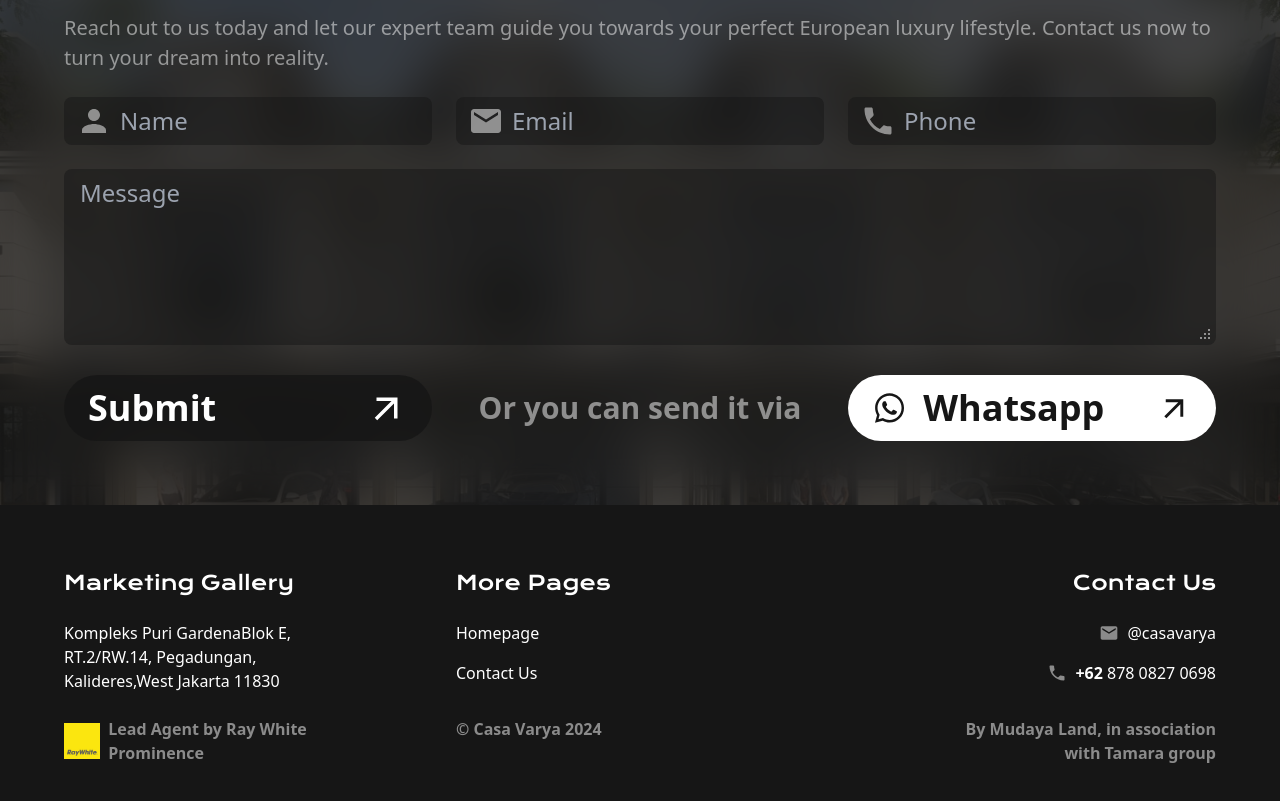
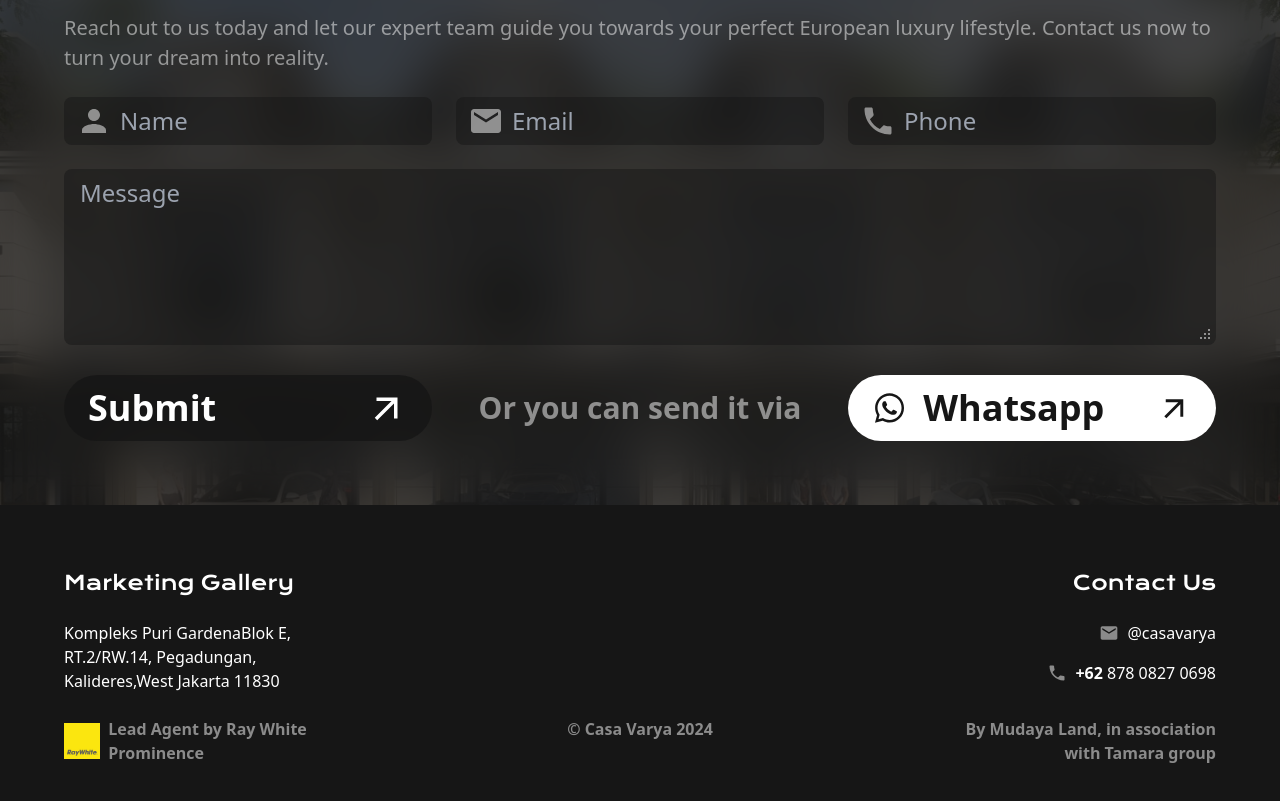
Before and after one commit to Bobogeng/casa-varya, a Next.js app: page / in a window 1280 px wide. Shown: the part 6282-7083 px from the top of the page. Built offline with nearby package versions, Linux system fonts and the light colour scheme.

Commit message:
Remove Footer More Pages

```diff
--- a/components/Footer/index.tsx
+++ b/components/Footer/index.tsx
@@ -13,17 +13,6 @@ export default function Footer() {
           Kompleks Puri GardenaBlok E, RT.2/RW.14, Pegadungan, Kalideres,West
           Jakarta 11830
         </p>
-      </div>
-      <div className="col-start-5 col-span-3 flex flex-col gap-6">
-        <p className={`${kronaOne.className} lg:text-xl text-lg`}>More Pages</p>
-        <div className="flex flex-col gap-4">
-          <div>
-            <Link href={"#"}>Homepage</Link>
-          </div>
-          <div>
-            <Link href={"/contact-us"}>Contact Us</Link>
-          </div>
-        </div>
       </div>
       <div className="col-start-10 col-span-3 flex flex-col lg:items-end gap-6">
         <p className={`${kronaOne.className} lg:text-xl text-lg`}>Contact Us</p>
@@ -73,7 +62,7 @@ export default function Footer() {
           Lead Agent by Ray White Prominence
         </p>
       </div>
-      <div className="col-start-5 col-span-3">
+      <div className="col-start-6 col-span-2 flex justify-center">
         <p className="text-white lg:text-start text-center text-opacity-50 font-bold">
           © Casa Varya 2024
         </p>
```
